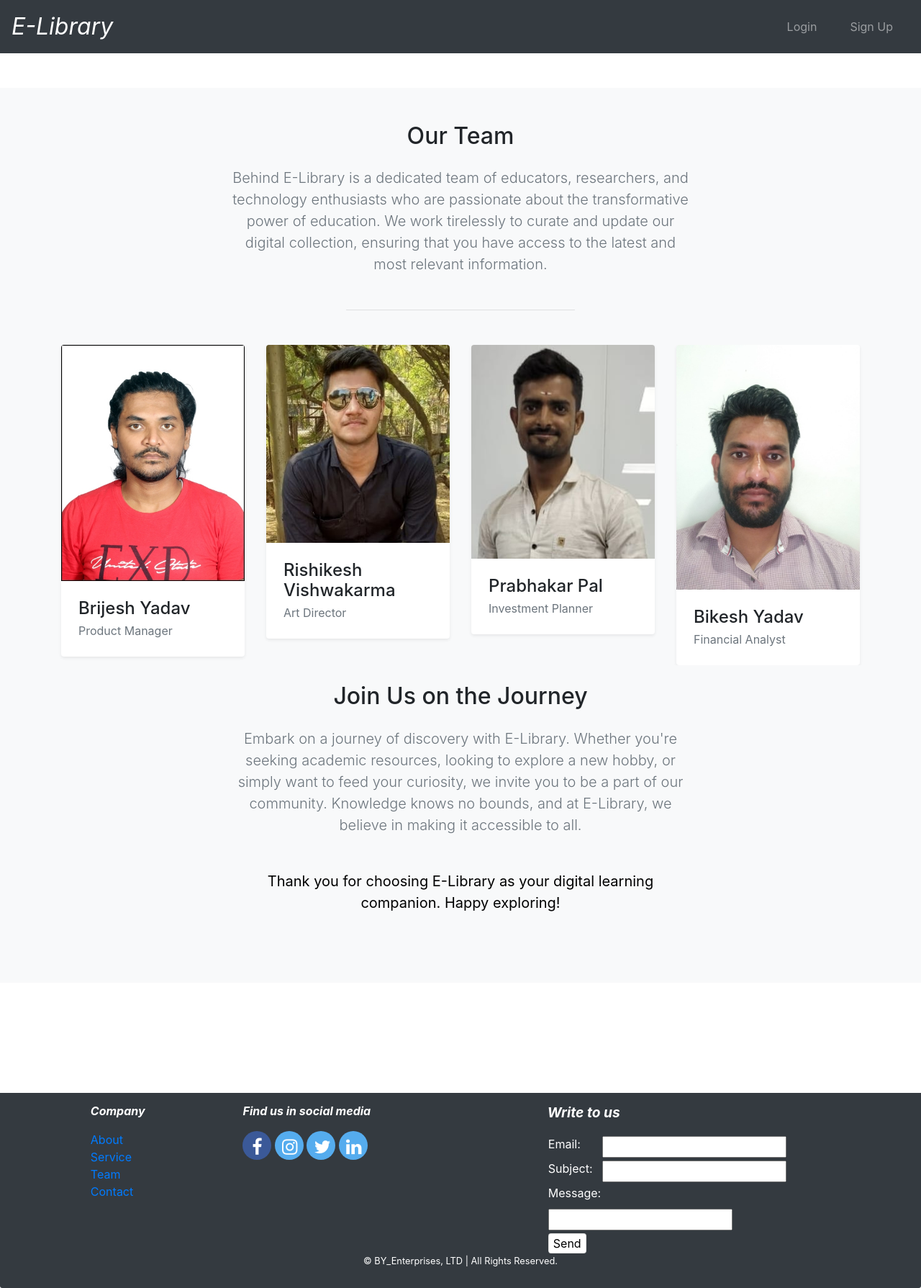
After one commit to Brij123987/E_library, a Django app: page /book/team/ in a window 1280 px wide. The commit adds this page. Shown: the whole page at 72% size. Run offline with Django 4.2, Linux system fonts and the light colour scheme; some libraries are stand-ins or nearby versions.

Commit message:
commit:64

```diff
--- a/library/book/templates/book/about.html
+++ b/library/book/templates/book/about.html
@@ -14,7 +14,7 @@
     <div class="container">
       <div class="row gy-3 gy-md-4 gy-lg-0 align-items-lg-center">
         <div class="col-12 col-lg-6 col-xl-5">
-          <img class="img-fluid rounded" loading="lazy" src="https://st3.depositphotos.com/2673929/17917/i/450/depositphotos_179178192-stock-photo-laptop-with-bookshelves-on-screen.jpg" alt="">
+          <img class="img-fluid rounded" loading="lazy" src="/media/image/e_library.jpg" alt="">
         </div>
         <div class="col-12 col-lg-6 col-xl-7">
           <div class="row justify-content-xl-center">
--- a/library/book/templates/book/base.html
+++ b/library/book/templates/book/base.html
@@ -165,7 +165,7 @@
       <a href="#">
         Service
       </a><br>
-      <a href="#">
+      <a href="{% url 'book:team' %}">
         Team
       </a><br>
       <a href="{% url 'book:contact' %}">
--- /dev/null
+++ b/library/book/templates/book/team.html
@@ -0,0 +1,97 @@
+{% extends 'book/base.html' %}
+
+<!DOCTYPE html>
+<html lang="en">
+<head>
+    <meta charset="UTF-8">
+    <meta name="viewport" content="width=device-width, initial-scale=1.0">
+    <title>Document</title>
+</head>
+<body>
+{% block body %}
+    <!-- Team 1 - Bootstrap Brain Component -->
+<section class="bg-light py-3 py-md-5 py-xl-8">
+    <div class="container">
+      <div class="row justify-content-md-center">
+        <div class="col-12 col-md-10 col-lg-8 col-xl-7 col-xxl-6">
+          <h2 class="mb-4 display-5 text-center">Our Team</h2>
+          <p class="text-secondary mb-5 text-center lead fs-4">Behind E-Library is a dedicated team of educators, researchers, and technology enthusiasts who are passionate about the transformative power of education. We work tirelessly to curate and update our digital collection, ensuring that you have access to the latest and most relevant information.</p>
+          <hr class="w-50 mx-auto mb-5 mb-xl-9 border-dark-subtle">
+        </div>
+      </div>
+    </div>
+
+    <div class="container overflow-hidden">
+      <div class="row gy-4 gy-lg-0 gx-xxl-5">
+        <div class="col-12 col-md-6 col-lg-3">
+          <div class="card border-0 border-bottom border-primary shadow-sm overflow-hidden">
+            <div class="card-body p-0">
+              <figure class="m-0 p-0">
+                <img class="img-fluid" loading="lazy" src="/media/image/brijesh.jpeg" alt="">
+                <figcaption class="m-0 p-4">
+                  <h4 class="mb-1">Brijesh Yadav</h4>
+                  <p class="text-secondary mb-0">Product Manager</p>
+                </figcaption>
+              </figure>
+            </div>
+          </div>
+        </div>
+        <div class="col-12 col-md-6 col-lg-3">
+          <div class="card border-0 border-bottom border-primary shadow-sm overflow-hidden">
+            <div class="card-body p-0">
+              <figure class="m-0 p-0">
+                <img class="img-fluid" loading="lazy" src="/media/image/rishikesh.jpeg" alt="">
+                <figcaption class="m-0 p-4">
+                  <h4 class="mb-1">Rishikesh Vishwakarma</h4>
+                  <p class="text-secondary mb-0">Art Director</p>
+                </figcaption>
+              </figure>
+            </div>
+          </div>
+        </div>
+
+        <div class="col-12 col-md-6 col-lg-3">
+          <div class="card border-0 border-bottom border-primary shadow-sm overflow-hidden">
+            <div class="card-body p-0">
+              <figure class="m-0 p-0">
+                <img class="img-fluid" loading="lazy" src="/media/image/prabhakar.jpeg" alt="">
+                <figcaption class="m-0 p-4">
+                  <h4 class="mb-1">Prabhakar Pal</h4>
+                  <p class="text-secondary mb-0">Investment Planner</p>
+                </figcaption>
+              </figure>
+            </div>
+          </div>
+        </div>
+        <div class="col-12 col-md-6 col-lg-3">
+          <div class="card border-0 border-bottom border-primary shadow-sm overflow-hidden">
+            <div class="card-body p-0">
+              <figure class="m-0 p-0">
+                <img class="img-fluid" loading="lazy" src="/media/image/bikesh.jpeg"  alt="">
+                <figcaption class="m-0 p-4">
+                  <h4 class="mb-1">Bikesh Yadav</h4>
+                  <p class="text-secondary mb-0">Financial Analyst</p>
+                </figcaption>
+              </figure>
+            </div>
+          </div>
+        </div>
+      </div>
+    </div>
+    <br>
+    <div class="container">
+      <div class="row justify-content-md-center">
+        <div class="col-12 col-md-10 col-lg-8 col-xl-7 col-xxl-6">
+          <h2 class="mb-4 display-5 text-center">Join Us on the Journey</h2>
+          <p class="text-secondary mb-5 text-center lead fs-4">Embark on a journey of discovery with E-Library. Whether you're seeking academic resources, looking to explore a new hobby, or simply want to feed your curiosity, we invite you to be a part of our community. Knowledge knows no bounds, and at E-Library, we believe in making it accessible to all.</p>
+          <p class="text-secondary mb-5 text-center lead fs-4">
+            <b style="color: black;">Thank you for choosing E-Library as your digital learning companion. Happy exploring!</b>
+          </p>
+        </div>
+      </div>
+    </div>
+  </section>
+
+{% endblock %}
+</body>
+</html>
--- a/library/book/urls.py
+++ b/library/book/urls.py
@@ -106,4 +106,6 @@ urlpatterns = [
 
     path('contact/',views.contact, name='contact'),
 
+    path('team/',views.team, name='team'),
+
 ]
--- a/library/book/views.py
+++ b/library/book/views.py
@@ -473,3 +473,7 @@ def about(request):
 def contact(request):
 
     return render(request,'book/contact.html')
+
+def team(request):
+
+    return render(request, 'book/team.html')
--- a/library/users/models.py
+++ b/library/users/models.py
@@ -6,7 +6,7 @@ from django.contrib.auth.models import User
 
 class Profile(models.Model):
     user = models.OneToOneField(User, on_delete = models.CASCADE)
-    image = models.ImageField(default = 'pro.jpg', upload_to='profile_pictures', blank=True, null=True)
+    image = models.ImageField(default = 'profilepic.jpg', upload_to='profile_pictures', blank=True, null=True)
     address = models.CharField(max_length=2000)
     phone_no = models.IntegerField(default=0)
     user_type = models.CharField(max_length=100, default='Cust')
```
Also changed, not shown: library/media/image/bikesh.jpeg (added), library/media/image/brijesh.jpeg (added), library/media/image/e_library.jpg (renamed from library/media/video/e_library.jpg), library/media/image/prabhakar.jpeg (added), library/media/image/rishikesh.jpeg (added), 1 other file.
